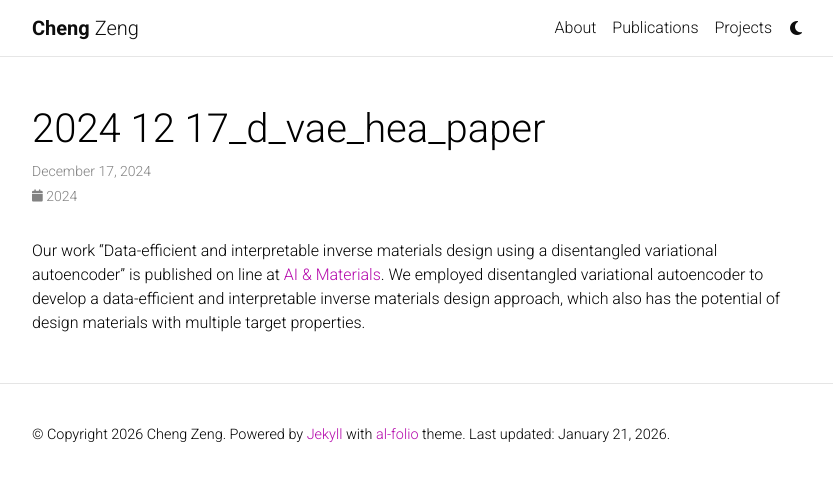
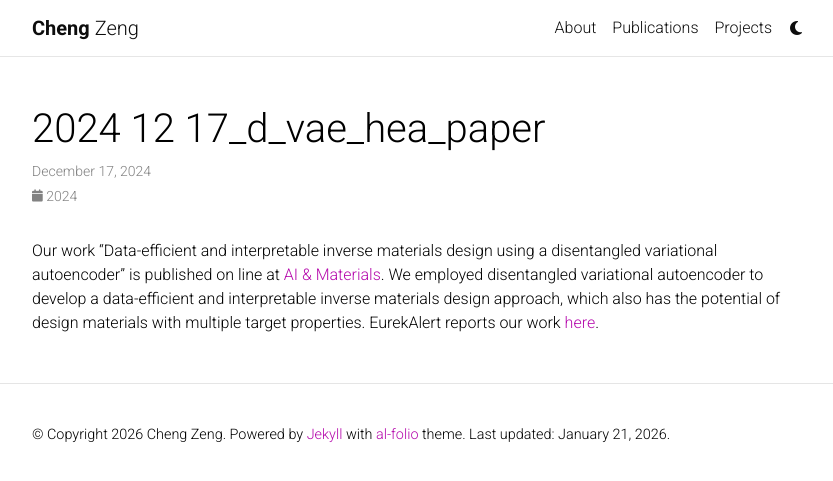
Before and after one commit to cengc13/website, a Jekyll site: the page built from _news/2024-12-17_d_vae_hea_paper.md, in a window 1280 px wide. Shown: the top 481 px of the page, without its empty margins (223-1056 px from the left). Built offline with Jekyll 4.4.1, drawn with Linux system fonts in a browser that asks for light colours; comment, search, counter and statistics services are not loaded; a style sheet for code colours, icons or effects is not loaded.

Commit message:
add d-vae work eurekalert news link

```diff
--- a/_news/2024-12-17_d_vae_hea_paper.md
+++ b/_news/2024-12-17_d_vae_hea_paper.md
@@ -5,4 +5,4 @@
 related_posts: false
 ---
 
-Our work "Data-efficient and interpretable inverse materials design using a disentangled variational autoencoder" is published on line at [AI & Materials](https://elspub.com/papers/j/1838650894880686080.html). We employed disentangled variational autoencoder to develop a data-efficient and interpretable inverse materials design approach, which also has the potential of design materials with multiple target properties.
+Our work "Data-efficient and interpretable inverse materials design using a disentangled variational autoencoder" is published on line at [AI & Materials](https://elspub.com/papers/j/1838650894880686080.html). We employed disentangled variational autoencoder to develop a data-efficient and interpretable inverse materials design approach, which also has the potential of design materials with multiple target properties. EurekAlert reports our work [here](https://www.eurekalert.org/news-releases/1068916).
```
